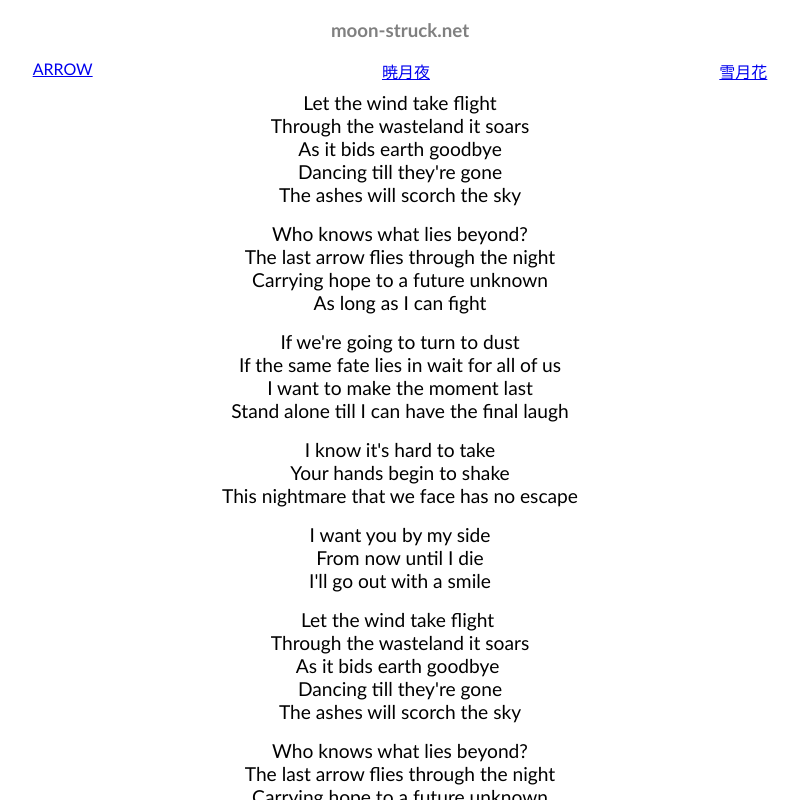
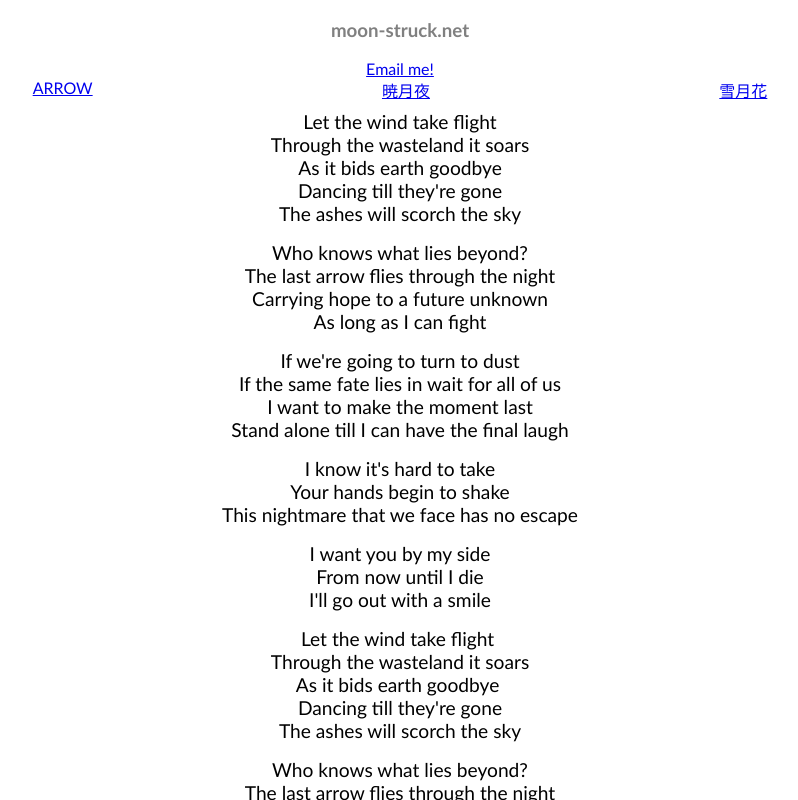
Before and after one commit to plutoniumcat/lyrics-display, a React (Create React App) app: page / in a window 1280 px wide. Shown: the top 800 px of the page, without its empty margins (240-1038 px from the left). Built offline with nearby package versions, Linux system fonts and the light colour scheme; no server answers.

Commit message:
Add email address

```diff
--- a/src/components/Menu.js
+++ b/src/components/Menu.js
@@ -5,6 +5,7 @@ export default function Menu() {
     <div className='menu-container'>
         <div>
           <h3><a href='https://moon-struck.net'>moon-struck.net</a></h3>
+          <a href="mailto:alexandrialeemcpherson@gmail.com">Email me!</a>
         </div>
         <div className='menu'>
           <div>
```
